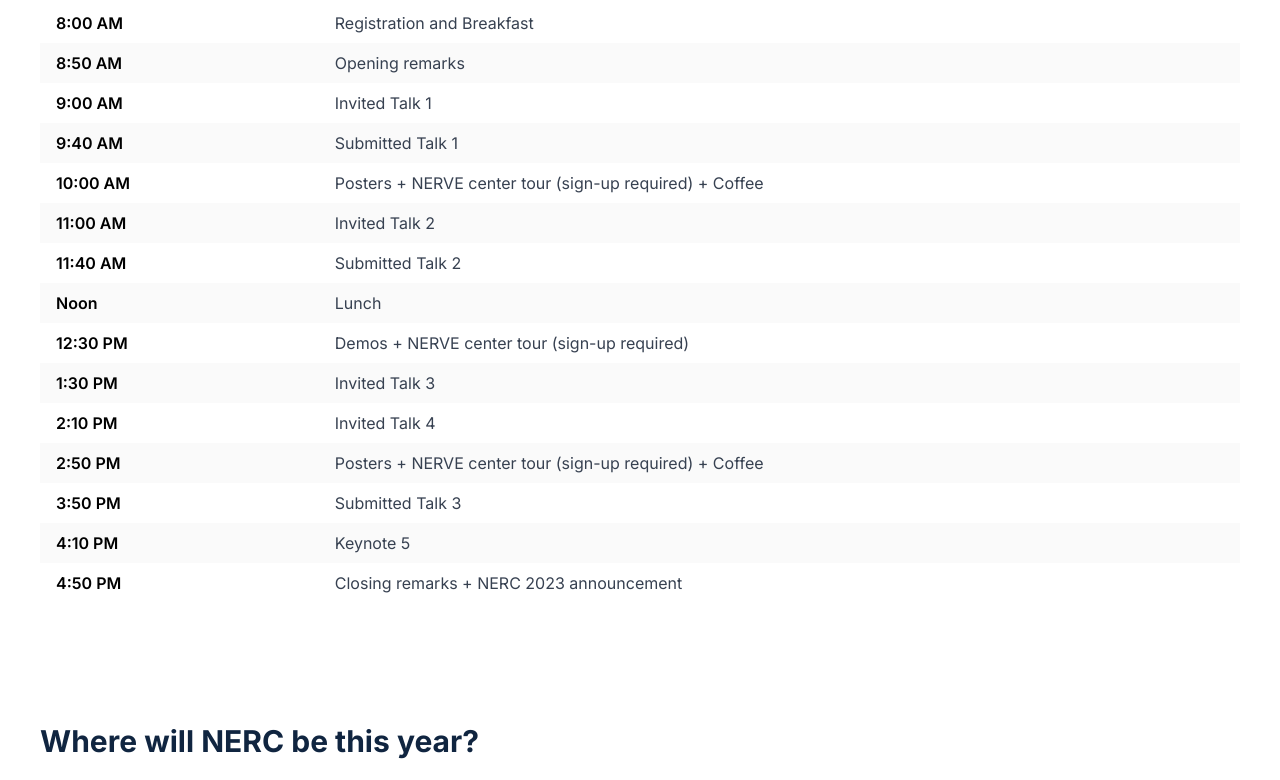
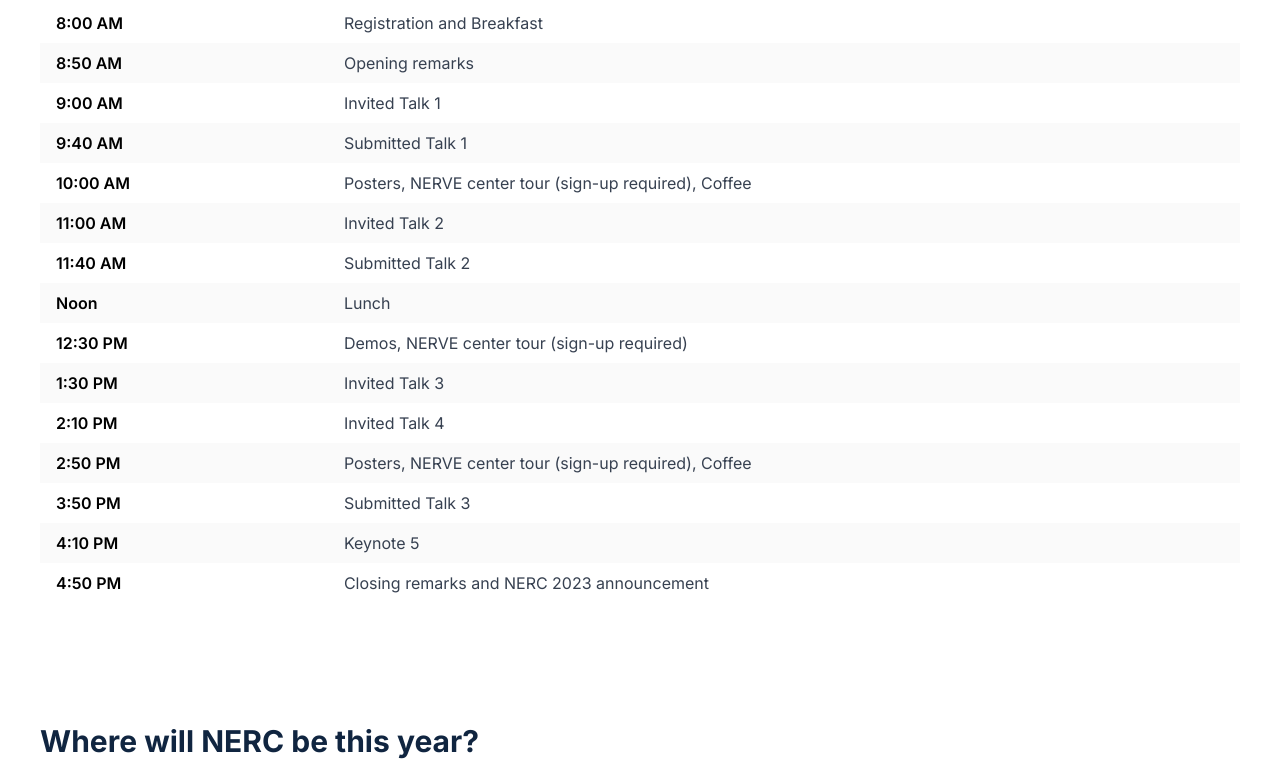
Before and after one commit to mokotturu/nerc-website, a website built with Vite: page index.html in a window 1280 px wide. Shown: the part 1229-2009 px from the top of the page. Built offline with nearby package versions, Linux system fonts and the light colour scheme.

Commit message:
changed wording in schedule

```diff
--- a/index.html
+++ b/index.html
@@ -131,7 +131,7 @@
 									</tr>
 									<tr>
 										<td>10:00 AM</td>
-										<td>Posters + NERVE center tour (sign-up required) + Coffee</td>
+										<td>Posters, NERVE center tour (sign-up required), Coffee</td>
 									</tr>
 									<tr>
 										<td>11:00 AM</td>
@@ -147,7 +147,7 @@
 									</tr>
 									<tr>
 										<td>12:30 PM</td>
-										<td>Demos + NERVE center tour (sign-up required)</td>
+										<td>Demos, NERVE center tour (sign-up required)</td>
 									</tr>
 									<tr>
 										<td>1:30 PM</td>
@@ -159,7 +159,7 @@
 									</tr>
 									<tr>
 										<td>2:50 PM</td>
-										<td>Posters + NERVE center tour (sign-up required) + Coffee</td>
+										<td>Posters, NERVE center tour (sign-up required), Coffee</td>
 									</tr>
 									<tr>
 										<td>3:50 PM</td>
@@ -171,7 +171,7 @@
 									</tr>
 									<tr>
 										<td>4:50 PM</td>
-										<td>Closing remarks + NERC 2023 announcement</td>
+										<td>Closing remarks and NERC 2023 announcement</td>
 									</tr>
 								</tbody>
 							</table>
```
